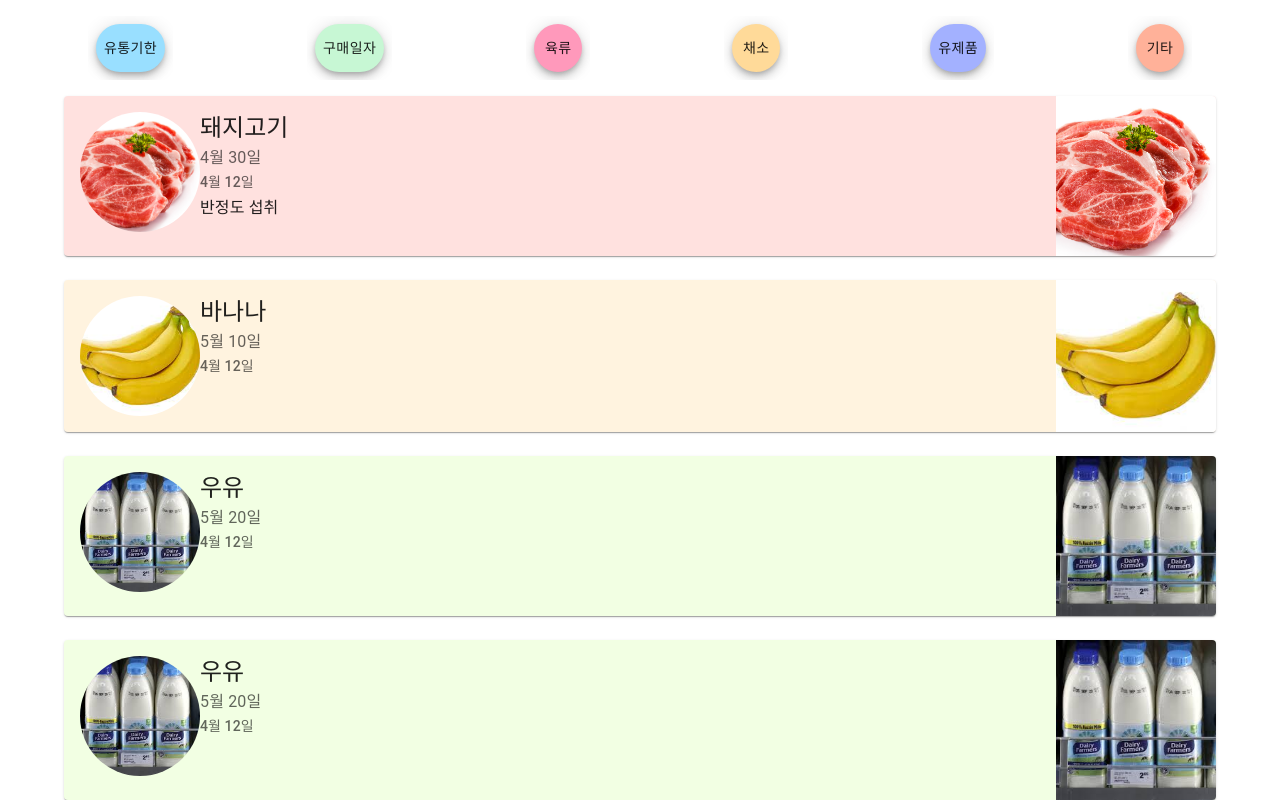
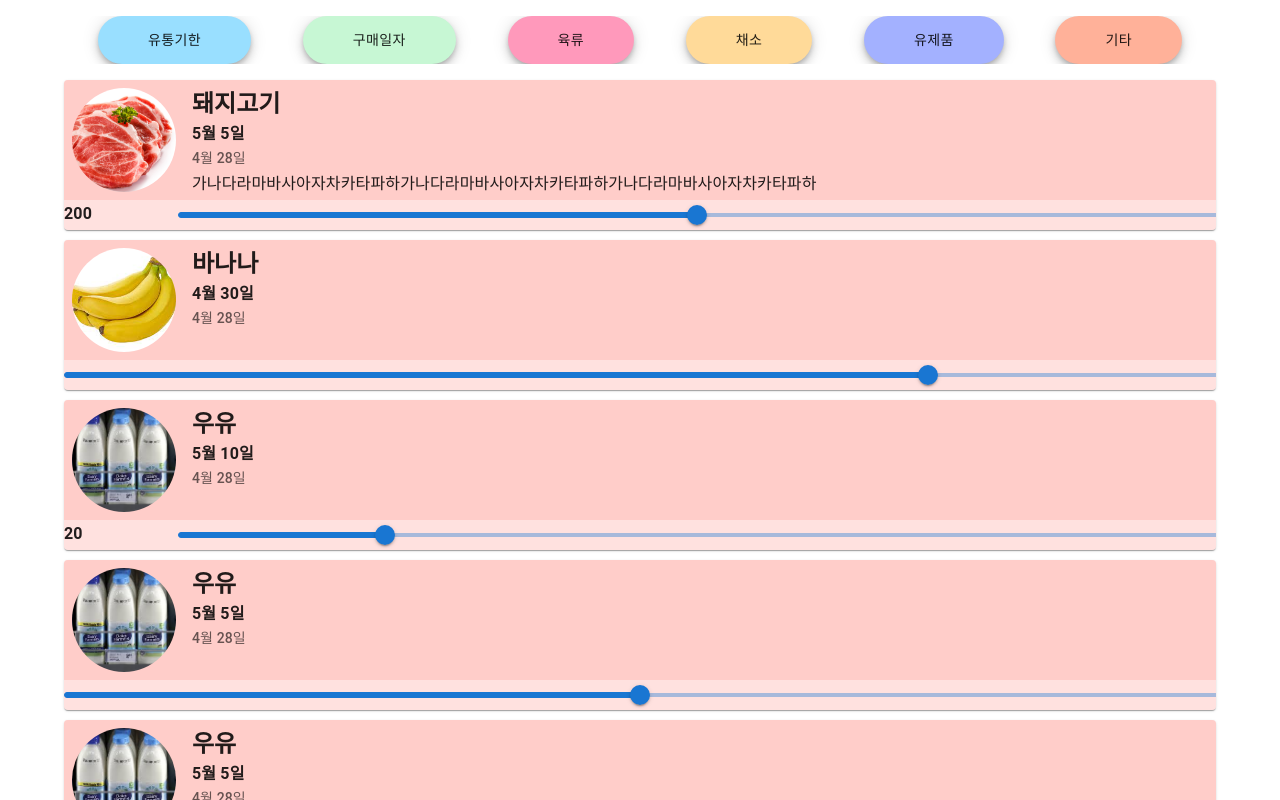
Before and after one commit to y00nZZang/FridgePlease, a React (Create React App) app: page / in a window 1280 px wide. Shown: the top 800 px of the page. Built offline with nearby package versions, Linux system fonts and the light colour scheme.

Commit message:
[FEAT]: redux & api base configure

```diff
--- a/src/App.jsx
+++ b/src/App.jsx
@@ -3,11 +3,13 @@ import './App.css';
 import { Routes, Route } from 'react-router-dom';
 
 import MainPage from './pages/MainPage';
+import RegisterPage from './pages/RegisterPage';
 
 function App() {
   return (
     <Routes>
       <Route exact path="/" element={<MainPage />} />
+      <Route exact path="/register" element={<RegisterPage />} />
     </Routes>
   );
 }
--- a/src/components/main/Header.jsx
+++ b/src/components/main/Header.jsx
@@ -1,7 +1,6 @@
 import * as React from 'react';
 import PropTypes from 'prop-types';
 import Toolbar from '@mui/material/Toolbar';
-import Link from '@mui/material/Link';
 import { Fab } from '@mui/material';
 
 function Header(props) {
@@ -18,19 +17,18 @@ function Header(props) {
       }}
     >
       {sections.map(section => (
-        <Link
-          color="inherit"
-          noWrap
-          href={section.url}
-          sx={{ p: 1, flexShrink: 0 }}
+        <Fab
+          variant="extended"
+          sx={{
+            p: 1,
+            flexShrink: 0,
+            backgroundColor: section.color,
+            paddingX: '50px',
+            marginX: '10px',
+          }}
         >
-          <Fab
-            variant="extended"
-            sx={{ p: 1, flexShrink: 0, backgroundColor: section.color }}
-          >
-            {section.title}
-          </Fab>
-        </Link>
+          {section.title}
+        </Fab>
       ))}
     </Toolbar>
   );
--- a/src/components/main/Item.jsx
+++ b/src/components/main/Item.jsx
@@ -1,60 +1,114 @@
-import * as React from 'react';
+import React, { useState, useEffect } from 'react';
+
 import PropTypes from 'prop-types';
 import Typography from '@mui/material/Typography';
-import Grid from '@mui/material/Grid';
 import Card from '@mui/material/Card';
 import CardActionArea from '@mui/material/CardActionArea';
 import CardContent from '@mui/material/CardContent';
 import CardMedia from '@mui/material/CardMedia';
-import { Avatar } from '@mui/material';
+import Avatar from '@mui/material/Avatar';
+import Slider from '@mui/material/Slider';
+import { Box } from '@mui/material';
 
 function Item(props) {
   const { item } = props;
 
+  const [bgColor, setBgColor] = useState('');
+
+  useEffect(() => {
+    const start = item.mfgDate.getTime();
+    const end = item.expDate.getTime();
+    const now = Date.now();
+    const elapsedRate = (end - now) / (end - start);
+    if (elapsedRate < 0.1) {
+      setBgColor('#ffa19950');
+    } else if (elapsedRate < 0.3) {
+      setBgColor('#ffda9950');
+    } else {
+      setBgColor('#d6ffa650');
+    }
+  });
+
   return (
-    <Grid item xs={12} md={6} sx={{ marginBottom: 3 }}>
-      <CardActionArea component="a" href="#">
-        <Card sx={{ display: 'flex', backgroundColor: item.back }}>
-          <CardContent sx={{ flex: 1 }}>
-            <Avatar
-              alt={item.imageLabel}
-              src={item.image}
-              sx={{ width: 120, height: 120, float: 'left' }}
-            />
-            <Typography component="h2" variant="h5">
+    <CardActionArea
+      onClick={() => {
+        console.log('clicked');
+      }}
+      sx={{ marginBottom: '10px' }}
+    >
+      <Card
+        sx={{
+          backgroundColor: bgColor,
+        }}
+      >
+        <Box
+          sx={{
+            height: '15vh',
+            display: 'flex',
+            backgroundColor: bgColor,
+          }}
+        >
+          <CardMedia
+            sx={{
+              height: '15vh',
+              width: '15vh',
+              p: 1,
+              flexShrink: 0,
+            }}
+          >
+            <Avatar src={item.image} sx={{ width: 1, height: 1 }} />
+          </CardMedia>
+          <CardContent
+            sx={{
+              height: '15vh',
+              p: 1,
+              overflow: 'hidden',
+            }}
+          >
+            <Typography component="h2" variant="h5" sx={{ fontWeight: 'bold' }}>
               {item.name}
             </Typography>
-            <Typography variant="subtitle1" color="text.secondary">
-              {item.exdate}
+            <Typography variant="subtitle1" sx={{ fontWeight: 'bold' }}>
+              {item.expDate.getMonth() + 1}월 {item.expDate.getDate()}일
             </Typography>
             <Typography variant="subtitle2" color="text.secondary">
-              {item.purdate}
+              {item.mfgDate.getMonth() + 1}월 {item.mfgDate.getDate()}일
             </Typography>
-            <Typography variant="subtitle1" paragraph>
+            <Typography variant="subtitle1" noWrap="true">
               {item.memo}
             </Typography>
           </CardContent>
-          <CardMedia
-            component="img"
-            sx={{ width: 160, display: { xs: 'none', sm: 'block' } }}
-            image={item.image}
-            alt={item.imageLabel}
+        </Box>
+        <Box sx={{ display: 'flex' }}>
+          {item.countable && (
+            <Typography
+              variant="subtitle1"
+              sx={{ fontWeight: 'bold', width: '10vw' }}
+            >
+              {item.curVol}
+            </Typography>
+          )}
+          <Slider
+            value={(item.curVol / item.totalVol) * 100}
+            sx={{ paddingX: 1 }}
           />
-        </Card>
-      </CardActionArea>
-    </Grid>
+        </Box>
+      </Card>
+    </CardActionArea>
   );
 }
 
 Item.propTypes = {
   item: PropTypes.shape({
     name: PropTypes.string.isRequired,
-    back: PropTypes.string.isRequired,
-    exdate: PropTypes.string.isRequired,
-    purdate: PropTypes.string.isRequired,
+    category: PropTypes.string.isRequired,
+    expDate: PropTypes.instanceOf(Date).isRequired,
+    mfgDate: PropTypes.instanceOf(Date).isRequired,
     memo: PropTypes.string.isRequired,
     image: PropTypes.string.isRequired,
-    imageLabel: PropTypes.string.isRequired,
+    totalVol: PropTypes.number.isRequired,
+    curVol: PropTypes.number.isRequired,
+    countable: PropTypes.bool.isRequired,
   }).isRequired,
 };
 
--- a/src/components/main/MainTemplate.jsx
+++ b/src/components/main/MainTemplate.jsx
@@ -23,48 +23,73 @@ const sections = [
 const items = [
   {
     name: '돼지고기',
-    exdate: '4월 30일',
-    purdate: '4월 12일',
-    memo: '반정도 섭취',
+    mfgDate: new Date(2022, 3, 28),
+    expDate: new Date(2022, 4, 5),
+    memo: '가나다라마바사아자차카타파하가나다라마바사아자차카타파하가나다라마바사아자차카타파하',
     image: porkImg,
     imageLabel: 'Image Text',
-    back: '#ffa19950',
+    category: 'meat',
+    subCategory: 'pork',
+    countable: true,
+    frozen: false,
+    totalVol: 400,
+    curVol: 200,
   },
   {
     name: '바나나',
-    exdate: '5월 10일',
-    purdate: '4월 12일',
+    mfgDate: new Date(2022, 3, 28),
+    expDate: new Date(2022, 3, 30),
     memo: '',
     image: bananaImg,
     imageLabel: 'Image Text',
-    back: '#ffda9950',
+    category: 'meat',
+    subCategory: 'pork',
+    countable: false,
+    frozen: false,
+    totalVol: 1,
+    curVol: 0.75,
   },
   {
     name: '우유',
-    exdate: '5월 20일',
-    purdate: '4월 12일',
+    mfgDate: new Date(2022, 3, 28),
+    expDate: new Date(2022, 4, 10),
     memo: '',
     image: milkImg,
     imageLabel: 'Image Text',
-    back: '#d6ffa650',
+    category: 'meat',
+    subCategory: 'pork',
+    countable: true,
+    frozen: false,
+    totalVol: 100,
+    curVol: 20,
   },
   {
     name: '우유',
-    exdate: '5월 20일',
-    purdate: '4월 12일',
+    mfgDate: new Date(2022, 3, 28),
+    expDate: new Date(2022, 4, 5),
     memo: '',
     image: milkImg,
     imageLabel: 'Image Text',
-    back: '#d6ffa650',
+    category: 'meat',
+    subCategory: 'pork',
+    countable: false,
+    frozen: false,
+    totalVol: 1,
+    curVol: 0.5,
   },
   {
     name: '우유',
-    exdate: '5월 20일',
-    purdate: '4월 12일',
+    mfgDate: new Date(2022, 3, 28),
+    expDate: new Date(2022, 4, 5),
     memo: '',
     image: milkImg,
     imageLabel: 'Image Text',
-    back: '#d6ffa650',
+    category: 'meat',
+    subCategory: 'pork',
+    countable: true,
+    frozen: false,
+    totalVol: 100,
+    curVol: 20,
   },
 ];
 
@@ -74,7 +99,7 @@ function MainTemplate() {
       <Header title="Blog" sections={sections} />
       <main>
         {items.map(item => (
-          <Item key={item.title} item={item} />
+          <Item key={item.name} item={item} />
         ))}
       </main>
     </Container>
--- a/src/index.jsx
+++ b/src/index.jsx
@@ -4,13 +4,10 @@ import { BrowserRouter } from 'react-router-dom';
 
 import CssBaseline from '@mui/material/CssBaseline';
 import { createTheme, ThemeProvider } from '@mui/material/styles';
-/*
-import {Provider} from 'react-redux';
-import {createStore, applyMiddleware} from 'redux';
-import {composeWithDevTools} from 'redux-devtools-extension';
 
-import rootReducer from './modules';
-*/
+import { Provider } from 'react-redux';
+import store from './modules';
+
 import './index.css';
 import App from './App';
 
@@ -19,10 +16,12 @@ const rootNode = document.getElementById('root');
 const theme = createTheme();
 
 ReactDOM.createRoot(rootNode).render(
-  <BrowserRouter>
-    <ThemeProvider theme={theme}>
-      <CssBaseline />
-      <App />
-    </ThemeProvider>
-  </BrowserRouter>,
+  <Provider store={store}>
+    <BrowserRouter>
+      <ThemeProvider theme={theme}>
+        <CssBaseline />
+        <App />
+      </ThemeProvider>
+    </BrowserRouter>
+  </Provider>,
 );
--- /dev/null
+++ b/src/lib/api/auth.js
@@ -0,0 +1,7 @@
+import axios from 'axios';
+
+export const login = async ({ id, passwd }) =>
+  axios.post('/users/login', { id, passwd });
+
+export const register = async ({ name, id, passwd }) =>
+  axios.post('/users/register', { name, id, passwd });
--- /dev/null
+++ b/src/modules/index.js
@@ -0,0 +1,21 @@
+import { configureStore } from '@reduxjs/toolkit';
+import logger from 'redux-logger';
+import { userSlice } from './user';
+
+const reducer = {
+  user: userSlice.reducer,
+};
+
+const preloadedState = {
+  user: {
+    name: '',
+    id: '',
+  },
+};
+
+export default configureStore({
+  reducer,
+  middleware: getDefaultMiddleware => getDefaultMiddleware().concat(logger),
+  devTools: true,
+  preloadedState,
+});
--- /dev/null
+++ b/src/modules/user.js
@@ -0,0 +1,47 @@
+import { createSlice, createAsyncThunk } from '@reduxjs/toolkit';
+
+import { register } from '../lib/api/auth';
+
+export const registerUser = createAsyncThunk(
+  'users/registerUser',
+  async ({ name, id, passwd }, thunkAPI) => {
+    try {
+      const response = await register({ name, id, passwd });
+      console.log(response);
+      return response.data;
+      /*
+      const { data } = response;
+      console.log('data', data);
+      if (response.status === 200) {
+        // localStorage.setItem('token', data.token);
+        return { ...data, username: name, email };
+      }
+      return thunkAPI.rejectWithValue(data);
+      */
+    } catch (e) {
+      console.log('Error', e.response.data);
+      return thunkAPI.rejectWithValue(e.response.data);
+    }
+  },
+);
+
+export const clearState = () => {};
+
+export const userSlice = createSlice({
+  name: 'users',
+  initialState: {
+    name: '',
+    id: '',
+  },
+  reducers: {
+    // Reducer comes here
+  },
+  extraReducers: builder => {
+    builder.addCase(registerUser.fulfilled, (state, action) => {
+      state.name = action.payload.name;
+      state.id = action.payload.id;
+    });
+  },
+});
+
+export const userSelector = state => state.user;
--- /dev/null
+++ b/src/pages/RegisterPage.jsx
@@ -0,0 +1,129 @@
+import React from 'react';
+import { useForm, Controller } from 'react-hook-form';
+import { useDispatch } from 'react-redux';
+
+import Avatar from '@mui/material/Avatar';
+import Button from '@mui/material/Button';
+import TextField from '@mui/material/TextField';
+import Grid from '@mui/material/Grid';
+import Box from '@mui/material/Box';
+import LockOutlinedIcon from '@mui/icons-material/LockOutlined';
+import Typography from '@mui/material/Typography';
+import Container from '@mui/material/Container';
+
+import { registerUser } from '../modules/user';
+
+function RegisterPage() {
+  const dispatch = useDispatch();
+
+  const { control, handleSubmit } = useForm({
+    defaultValues: {
+      name: '',
+      id: '',
+      passwd: '',
+    },
+  });
+  // const { isSuccess, isError, errorMessage } = useSelector(userSelector);
+
+  const onSubmit = async data => {
+    await dispatch(registerUser(data));
+  };
+
+  /*
+  useEffect(() => {
+    if (isSuccess) {
+      dispatch(clearState());
+    }
+    if (isError) {
+      console.error(errorMessage);
+      dispatch(clearState());
+    }
+  }, [isSuccess, isError]);
+  */
+
+  return (
+    <Container component="main" maxWidth="xs">
+      <Box
+        sx={{
+          marginTop: 8,
+          display: 'flex',
+          flexDirection: 'column',
+          alignItems: 'center',
+        }}
+      >
+        <Avatar sx={{ m: 1, bgcolor: 'secondary.main' }}>
+          <LockOutlinedIcon />
+        </Avatar>
+        <Typography component="h1" variant="h5">
+          Register
+        </Typography>
+        <Box
+          component="form"
+          noValidate
+          onSubmit={handleSubmit(onSubmit)}
+          sx={{ mt: 3 }}
+        >
+          <Grid container spacing={2}>
+            <Grid item xs={12}>
+              <Controller
+                name="name"
+                control={control}
+                render={({ field }) => (
+                  <TextField
+                    {...field}
+                    required
+                    fullWidth
+                    id="name"
+                    label="Name"
+                    name="name"
+                    autoFocus
+                  />
+                )}
+              />
+            </Grid>
+            <Grid item xs={12}>
+              <Controller
+                name="id"
+                control={control}
+                render={({ field }) => (
+                  <TextField
+                    {...field}
+                    required
+                    fullWidth
+                    id="id"
+                    label="Id"
+                    name="email"
+                  />
+                )}
+              />
+            </Grid>
+            <Grid item xs={12}>
+              <Controller
+                name="passwd"
+                control={control}
+                render={({ field }) => (
+                  <TextField
+                    {...field}
+                    required
+                    fullWidth
+                    id="passwd"
+                    label="Password"
+                  />
+                )}
+              />
+            </Grid>
+          </Grid>
+          <Button
+            type="submit"
+            fullWidth
+            variant="contained"
+            sx={{ mt: 3, mb: 2 }}
+          >
+            Register
+          </Button>
+        </Box>
+      </Box>
+    </Container>
+  );
+}
+export default RegisterPage;
```
Also changed, not shown: package.json (+6 -2 lines), src/modules/items.js (added), src/pages/LoginPage.jsx (added), 1 other file (tests, documents, lock files or other folders).
